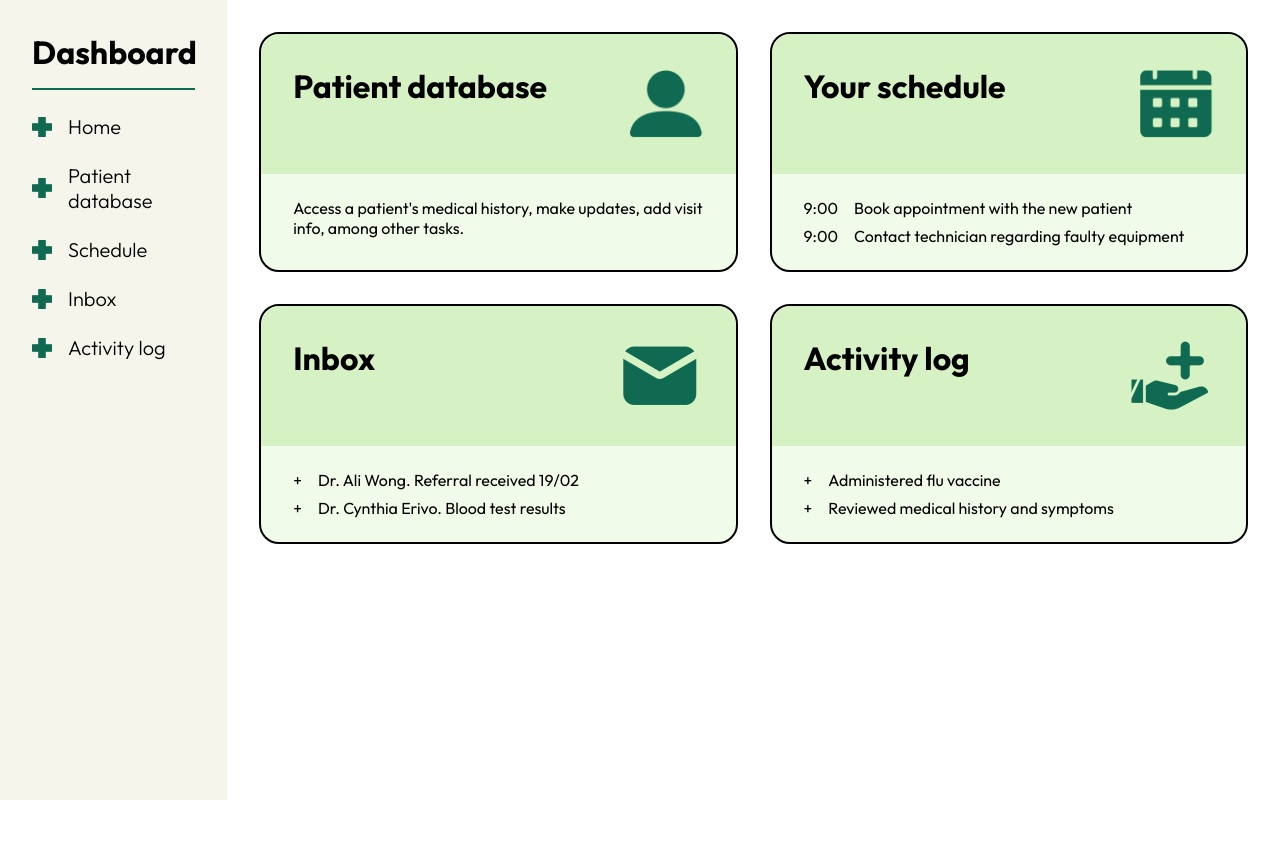
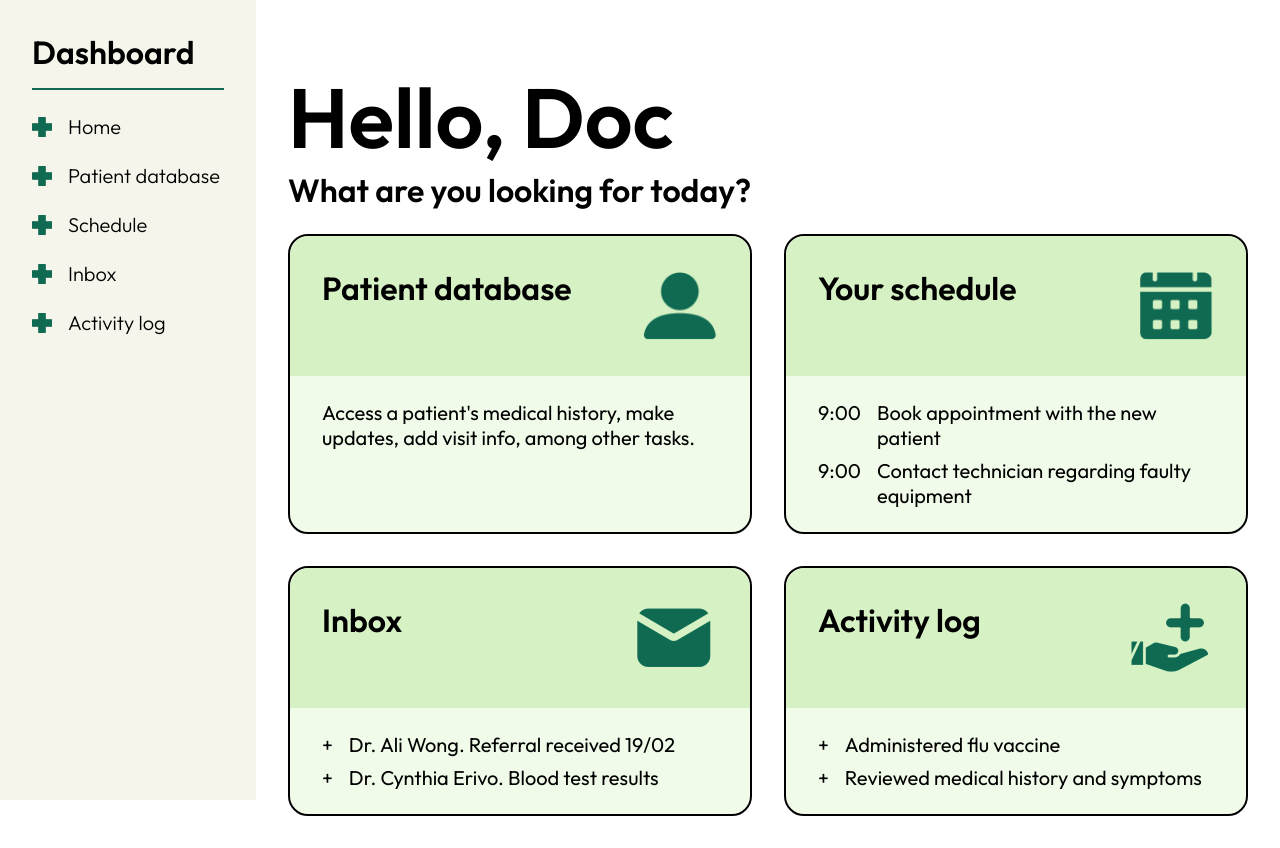
Before and after one commit to prinsergioprin/medicentral-app, a React (Create React App) app: page / in a window 1280 px wide. Before the commit the page ends 800 px from the top, so only its background shows below. Built offline with nearby package versions, Linux system fonts and the light colour scheme.

Commit message:
Heading component created

```diff
--- a/src/App.css
+++ b/src/App.css
@@ -28,5 +28,10 @@ body {
 }
 
 .main-content {
+  width: 100vw;
   display: flex;
 }
+
+.right-side {
+  padding: 2rem;
+}
--- a/src/App.jsx
+++ b/src/App.jsx
@@ -1,6 +1,7 @@
 import './App.css';
 import DashboardComponent from './Components/DashboardComponent/DashboardComponent';
 import HomePageComponent from './Components/HomePageComponent/HomePageComponent';
+import MainHeadingComponent from './Components/MainHeadingComponent/MainHeadingComponent'
 
 function App() {
   return (
@@ -8,7 +9,10 @@ function App() {
       {/* <Header /> */}
       <div className="main-content">
         <DashboardComponent />
+        <div className="right-side">
+        <MainHeadingComponent mainHeading="Hello, Doc" secondaryHeading="What are you looking for today?"/>
         <HomePageComponent />
+        </div>
       </div>
       {/* <Footer /> */}
     </div>
--- a/src/Components/DashboardComponent/DashboardComponent.css
+++ b/src/Components/DashboardComponent/DashboardComponent.css
@@ -1,14 +1,15 @@
 @import "../../App.css";
 
 .dashboard {
-  min-width: 14.2rem;
-  max-width: 22%;
+  width: 28%;
+  min-width: 16rem;
   height: 100vh;
   padding: 2rem;
   background-color: var(--base-shadow);
   h3 {
     font-size: var(--font-size-medium);
     margin-bottom: 1rem;
+    font-weight: 600;
   }
 
   hr {
--- a/src/Components/DashboardComponent/DashboardComponent.jsx
+++ b/src/Components/DashboardComponent/DashboardComponent.jsx
@@ -1,5 +1,5 @@
 import React from "react";
-import { NavLink} from "react-router";
+// import { NavLink} from "react-router";
 import crossIcon from "../../assets/cross-icon.svg";
 import "./DashboardComponent.css";
 
--- a/src/Components/HomeCardComponent/HomeCardComponent.css
+++ b/src/Components/HomeCardComponent/HomeCardComponent.css
@@ -13,6 +13,7 @@
         border-radius: 20px 20px 0 0;
         h3 {
             font-size: var(--font-size-medium);
+            font-weight: 600;
         }
         img {
             height: 4.75rem;
@@ -20,6 +21,7 @@
         }
     }
     .details-row {
+        font-size: var(--font-size-small);
         padding: 1.5rem 2rem;
         display: flex;
         flex-direction: column;
--- a/src/Components/HomeCardComponent/HomeCardComponent.jsx
+++ b/src/Components/HomeCardComponent/HomeCardComponent.jsx
@@ -11,7 +11,6 @@ const HomeCardComponent = ({ title, icon, tag, paragraph1, paragraph2 }) => {
         <h3>{title}</h3>
         <img src={icon} alt="Cross icon" />
       </div>
-
       <div className="details-row">
         <div className="line1">
           {tag !== 0 && <span className="tag">{tag}</span>}
--- a/src/Components/HomePageComponent/HomePageComponent.css
+++ b/src/Components/HomePageComponent/HomePageComponent.css
@@ -1,7 +1,6 @@
 @import "../../App.css";
 
 .homepage-container {
-    padding: 2rem;
     display: grid;
     grid-template-columns: 1fr 1fr;
     grid-auto-rows: max-content;
--- /dev/null
+++ b/src/Components/MainHeadingComponent/MainHeadingComponent.css
@@ -0,0 +1,14 @@
+@import "../../App.css";
+
+.main-heading {
+    h2 {
+        margin-top: 2rem;
+        font-size: var(--font-size-large);
+        font-weight: 600;
+    }
+    h3 {
+        font-size: var(--font-size-medium);
+        margin-bottom: 1.5rem;
+        font-weight: 600;
+    }
+}
--- /dev/null
+++ b/src/Components/MainHeadingComponent/MainHeadingComponent.jsx
@@ -0,0 +1,13 @@
+import React from "react";
+import  "../MainHeadingComponent/MainHeadingComponent.css";
+
+const MainHeadingComponent = ({ mainHeading, secondaryHeading}) => {
+    return (
+        <section className="main-heading">
+            <h2>{mainHeading}</h2>
+            <h3>{secondaryHeading}</h3>
+        </section>
+    );
+}
+
+export default MainHeadingComponent;
```
